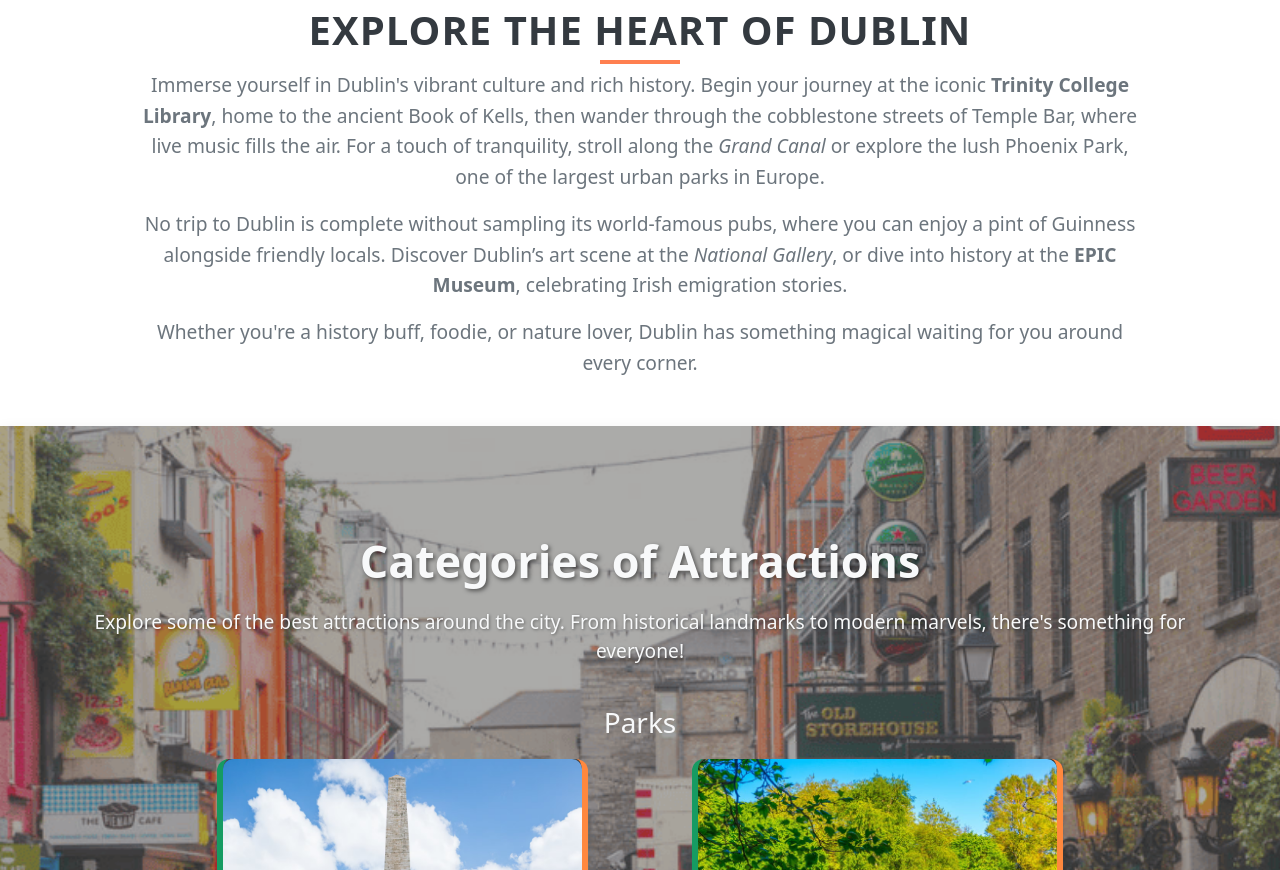
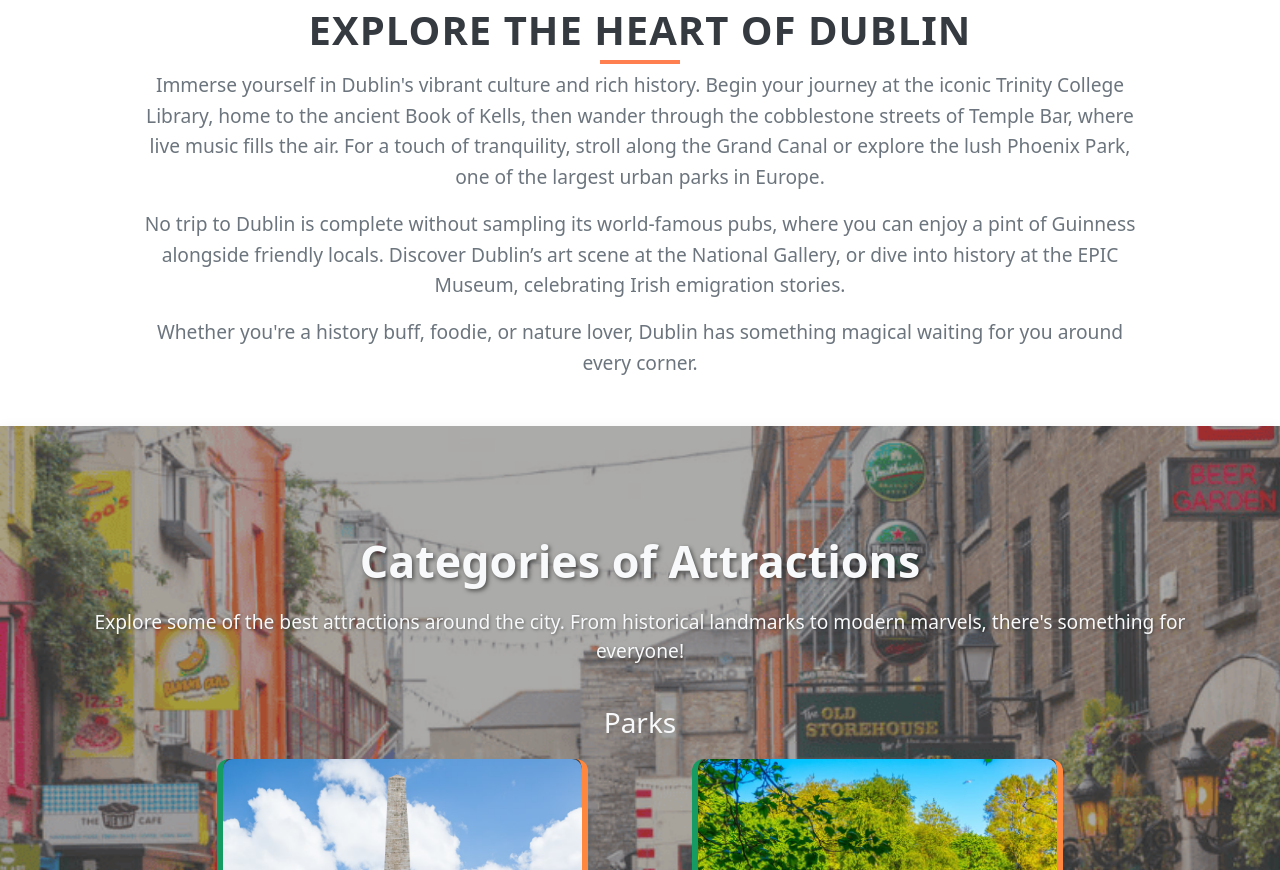
Before and after one commit to RohanImmanuel/NCIWebDevCA2, a website: page attractions.html in a window 1280 px wide. Shown: the part 859-1729 px from the top of the page. Drawn offline with nearby package versions, Linux system fonts and the light colour scheme.

Commit message:
Update content styling

```diff
--- a/attractions.html
+++ b/attractions.html
@@ -90,15 +90,15 @@
         <h2 class="section-title">Explore the Heart of Dublin</h2>
         <p class="section-description">
             Immerse yourself in Dublin's vibrant culture and rich history. Begin your journey at the iconic
-            <strong>Trinity College Library</strong>, home to the ancient Book of Kells, then wander through
+            Trinity College Library, home to the ancient Book of Kells, then wander through
             the cobblestone streets of Temple Bar, where live music fills the air. For a touch of tranquility,
-            stroll along the <em>Grand Canal</em> or explore the lush Phoenix Park, one of the largest urban
+            stroll along the Grand Canal or explore the lush Phoenix Park, one of the largest urban
             parks in Europe.
         </p>
         <p class="section-description">
             No trip to Dublin is complete without sampling its world-famous pubs, where you can enjoy a pint of
-            Guinness alongside friendly locals. Discover Dublin’s art scene at the <em>National Gallery</em>,
-            or dive into history at the <strong>EPIC Museum</strong>, celebrating Irish emigration stories.
+            Guinness alongside friendly locals. Discover Dublin’s art scene at the National Gallery,
+            or dive into history at the EPIC Museum, celebrating Irish emigration stories.
         </p>
         <p class="section-description">
             Whether you're a history buff, foodie, or nature lover, Dublin has something magical waiting
```
